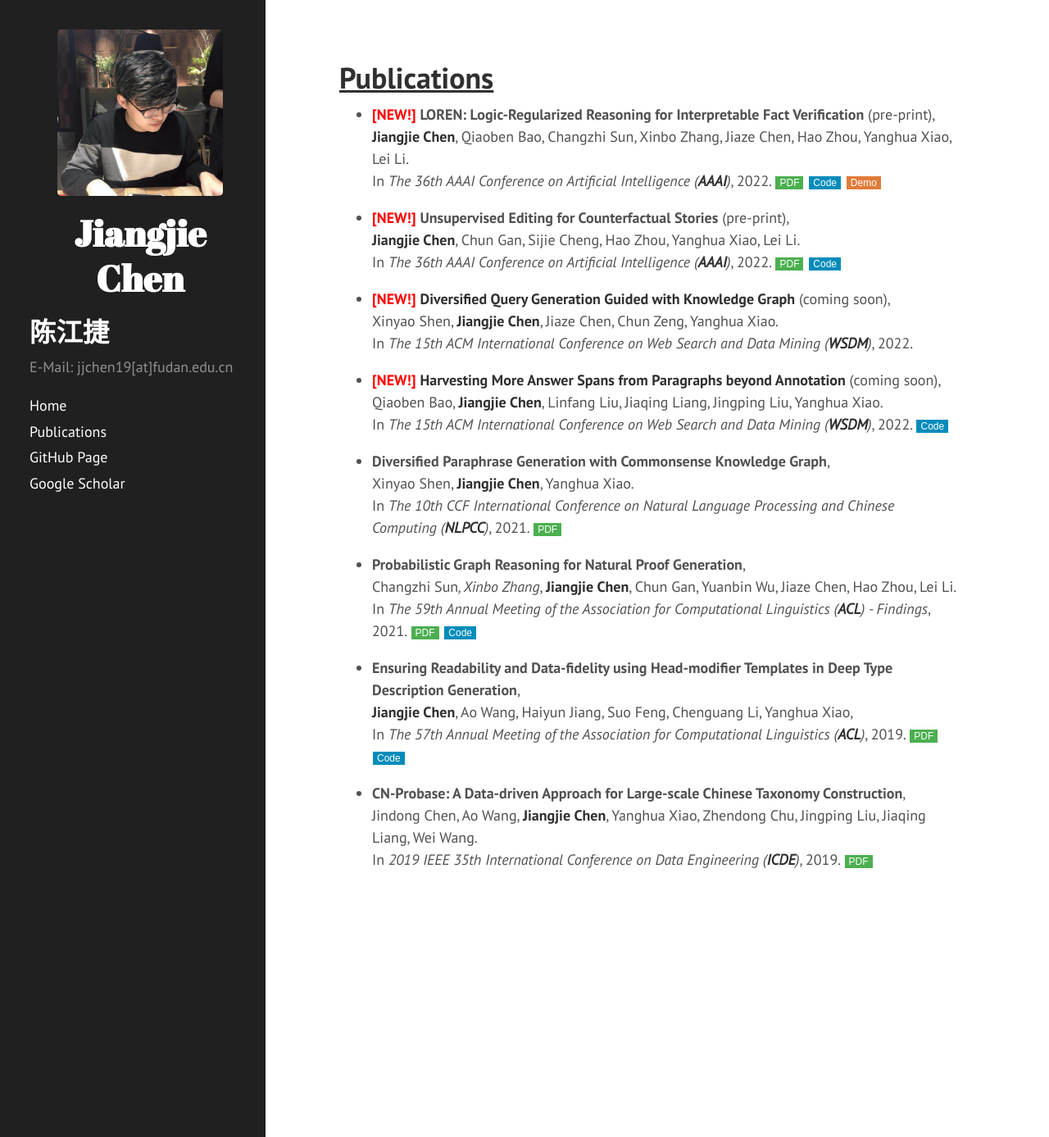
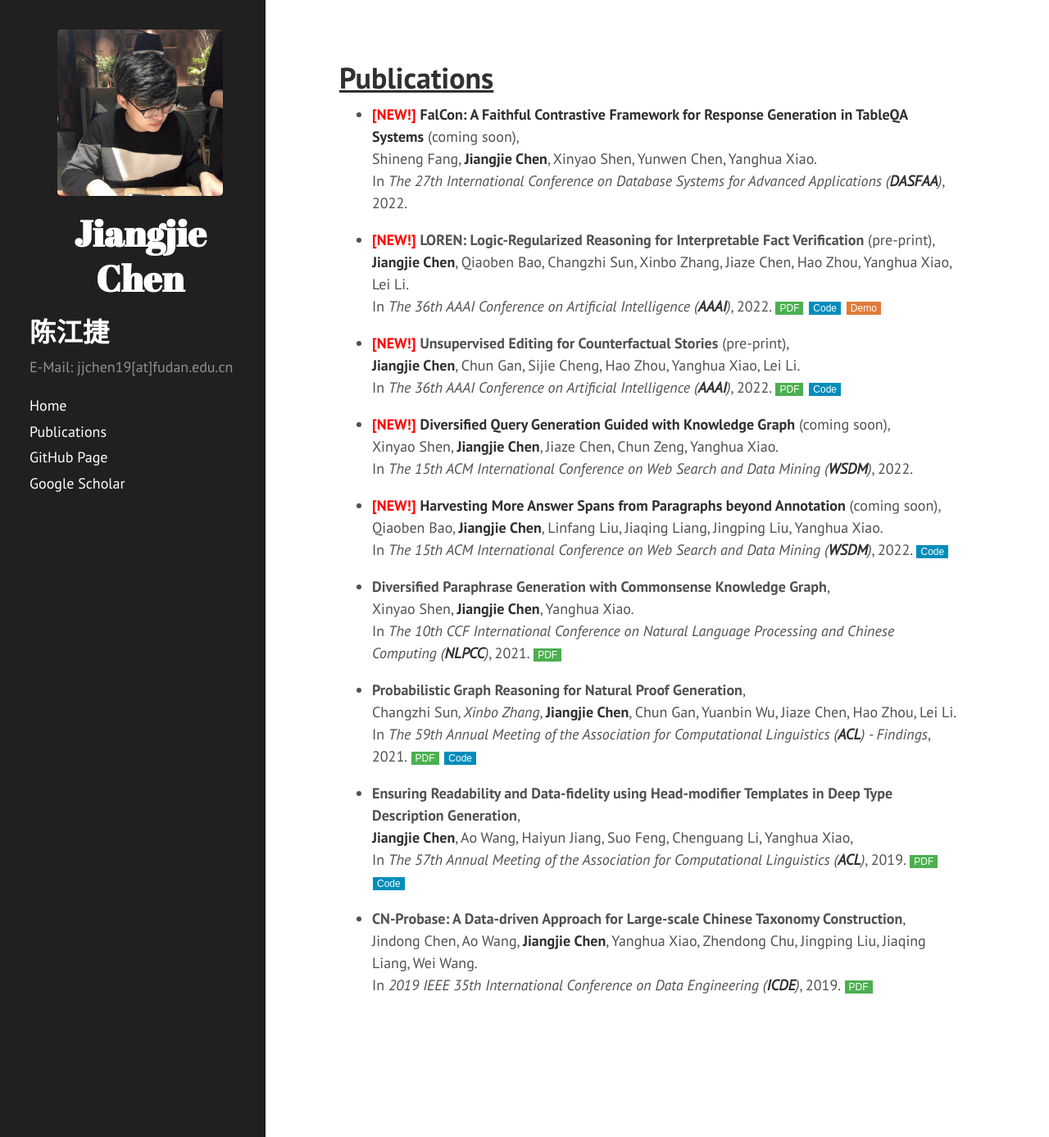
Before and after one commit to jiangjiechen/jiangjiechen.github.io, a Jekyll site: the page built from publications.md, in a window 1280 px wide and 1387 px high. Shown: the whole window at 82% size. Built offline with Jekyll 4.4.1, drawn with Linux system fonts in a browser that asks for light colours.

Commit message:
add paper

```diff
--- a/publications.md
+++ b/publications.md
@@ -2,6 +2,10 @@
 layout: page
 title: Publications
 ---
+
+- **<font color=red>[NEW!]</font>** **FalCon: A Faithful Contrastive Framework for Response Generation in TableQA Systems** (coming soon),
+Shineng Fang, **Jiangjie Chen**, Xinyao Shen, Yunwen Chen, Yanghua Xiao.
+In *The 27th International Conference on Database Systems for Advanced Applications (**DASFAA**)*, 2022.
 
 
 - **<font color=red>[NEW!]</font>** <a class="conf" target="_blank" href="https://arxiv.org/abs/2012.13577">**LOREN: Logic-Regularized Reasoning for Interpretable Fact Verification**</a> (pre-print),
@@ -35,7 +39,6 @@ Xinyao Shen, **Jiangjie Chen**, Yanghua Xiao.
 In *The 10th CCF International Conference on Natural Language Processing and Chinese Computing (**NLPCC**)*, 2021.
 <button type="button" class="button button1"><a class="conf" target="_blank" href="https://link.springer.com/chapter/10.1007%2F978-3-030-88480-2_28">PDF</a></button>
 
-
 - <a class="conf" target="_blank" href="https://aclanthology.org/2021.findings-acl.277">**Probabilistic Graph Reasoning for Natural Proof Generation**</a>,
 Changzhi Sun*, Xinbo Zhang*, **Jiangjie Chen**, Chun Gan, Yuanbin Wu, Jiaze Chen, Hao Zhou, Lei Li.
 In *The 59th Annual Meeting of the Association for Computational Linguistics (**ACL**) - Findings*, 2021.
```
